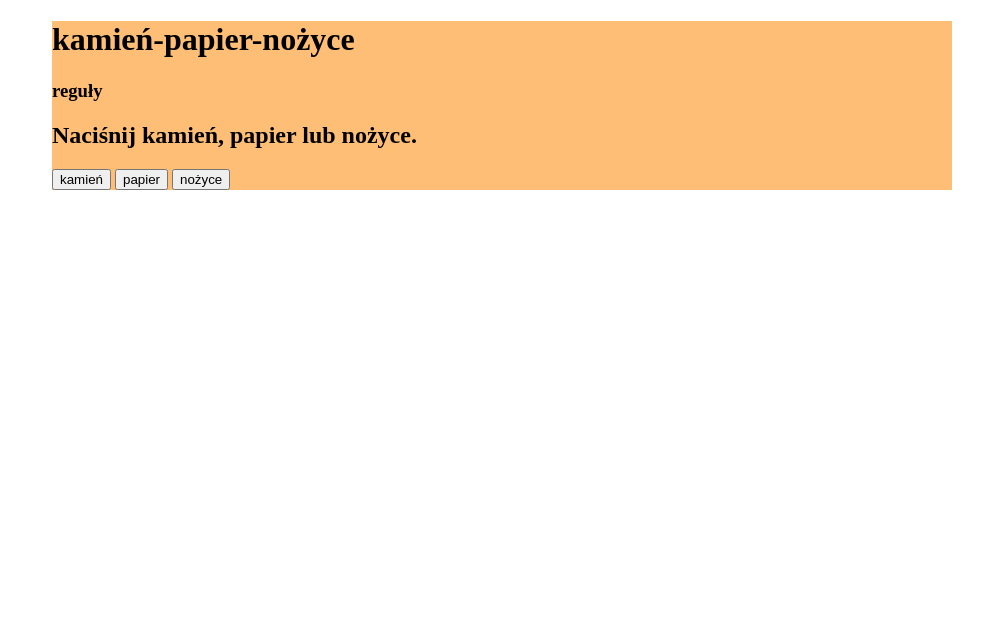
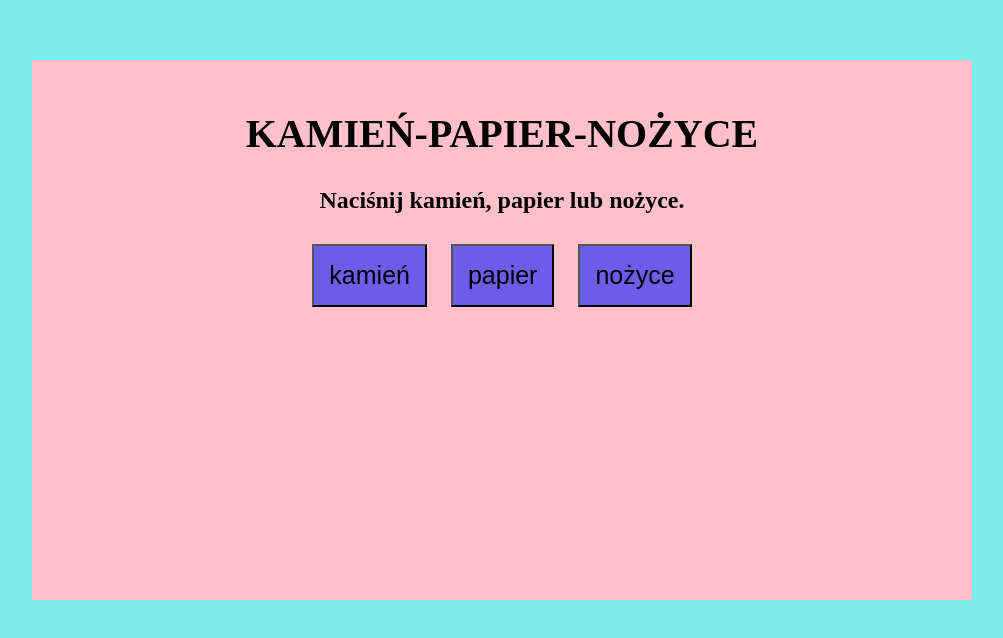
Before and after one commit to JoannaBiedron/javascript-prework, a website: page index.html in a window 1280 px wide. Shown: the whole page, without its empty margins (138-1141 px from the left). Drawn offline with Linux system fonts and the light colour scheme.

Commit message:
Add and change a lot of code

```diff
--- a/index.html
+++ b/index.html
@@ -6,12 +6,11 @@
 	<link rel="stylesheet" href="css/style.css">
 </head>
 <body>
-	<div class="container">
-		<div class="header">
-			<h1 class="title">kamień-papier-nożyce</h1>
-			<h3 class="rules">reguły</h3>
+	<div id="container">
+		<div id="header">
+			<h1 id="title">kamień-papier-nożyce</h1>
 		</div>
-		<div class="playerChoice">
+		<div id="playerChoice">
 			<h2>Naciśnij kamień, papier lub nożyce.</h2>
 			<div id="buttons">
 				<button id="button-rock">kamień</button>
@@ -20,7 +19,7 @@
 			</div>
 		</div>
 		<div id="messages"></div>
-		<div class="result">
+		<div id="result">
 
 		</div>
 	</div>
--- a/js/script.js
+++ b/js/script.js
@@ -21,25 +21,6 @@ function playGame(playerInput){
     }
   }
 
-  /*Ruch komputera*/
-  let randomNumber = Math.floor(Math.random() * 3 + 1);
-
-  console.log('Wylosowana liczba to: ' + randomNumber);
-
-  let argComputerMove = getMoveName (randomNumber);
-  /*
-  if(randomNumber == 1){
-    computerMove = 'kamień';
-  }
-  else if(randomNumber==2){
-    computerMove='nożyce';
-  }
-  else if (randomNumber==3) {
-    computerMove='papier';
-  }
-  */
-
-  printMessage('Ruch komputera to: ' + argComputerMove);
 
   /*Ruch gracza*/
 
@@ -61,6 +42,27 @@ function playGame(playerInput){
   */
 
   printMessage('Twój ruch to: ' + argPlayerMove);
+
+  /*Ruch komputera*/
+  let randomNumber = Math.floor(Math.random() * 3 + 1);
+
+  console.log('Wylosowana liczba to: ' + randomNumber);
+
+  let argComputerMove = getMoveName (randomNumber);
+  /*
+  if(randomNumber == 1){
+    computerMove = 'kamień';
+  }
+  else if(randomNumber==2){
+    computerMove='nożyce';
+  }
+  else if (randomNumber==3) {
+    computerMove='papier';
+  }
+  */
+
+  printMessage('Ruch komputera to: ' + argComputerMove);
+
 
   /*funkcja displayResult - wynik */
 
--- a/sass/style.scss
+++ b/sass/style.scss
@@ -1,25 +1,42 @@
 body{
-  background-color: #f6e58d;
+  background-color: #81ecec;
 }
 
-.container{
+#container{
   width: 900px;
-  background-color: #ffbe76;
+  height: 500px;
+  background-color: pink;
   margin: auto;
+  margin-top: 60px;
   padding: 20px
 }
 
-.header{
+#header{
+  margin:30px;
   text-align: center;
-  color: #eb4d4b;
+  color: black ;
 }
 
-.title{
+#title{
   font-size: 40px;
+  text-transform: uppercase;
 }
 
-.rules{
-  font-size: 15px
-  border: 2px solid #eb4d4b;
+#playerChoice{
+  text-align: center;;
+}
+button{
+background-color: #6c5ce7;
+padding:15px;
+margin: 10px;
+font-size: 25px
+}
+
+#messages{
+  height: min 100px;
   padding: 5px;
+  margin: 30px;
+  text-align: center;
+  font-size: 25px;
+
 }
```
Also changed, not shown: css/style.css, 1 other file.
